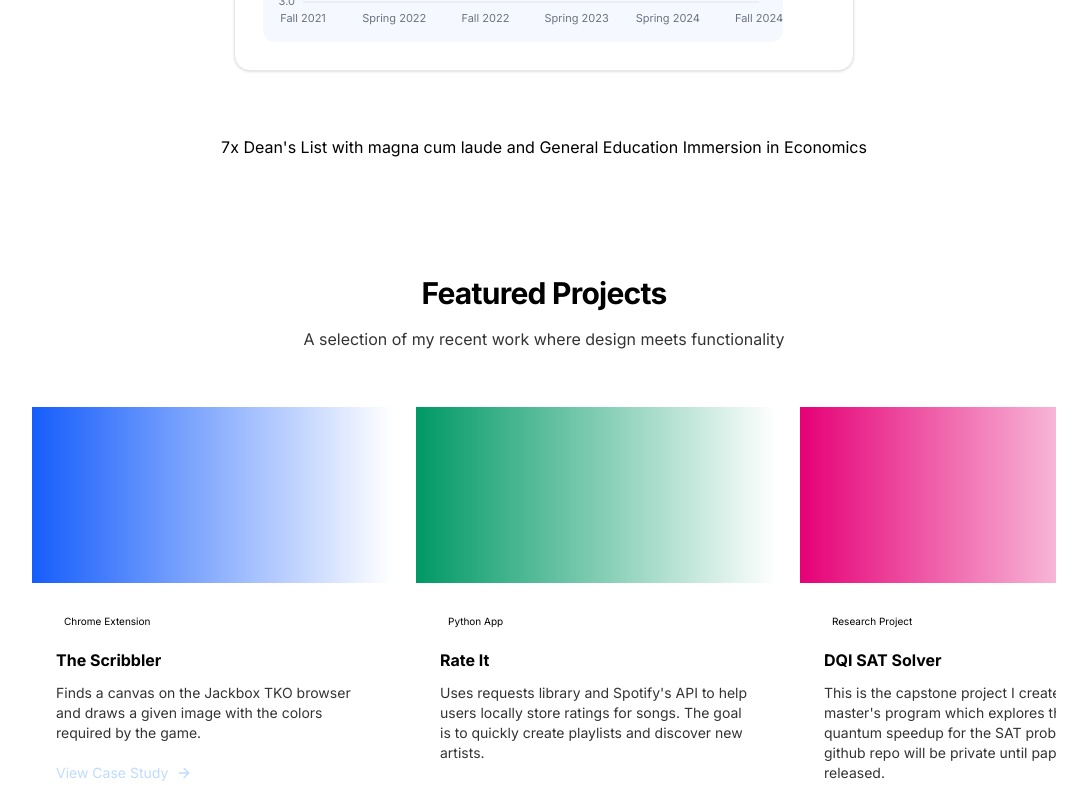
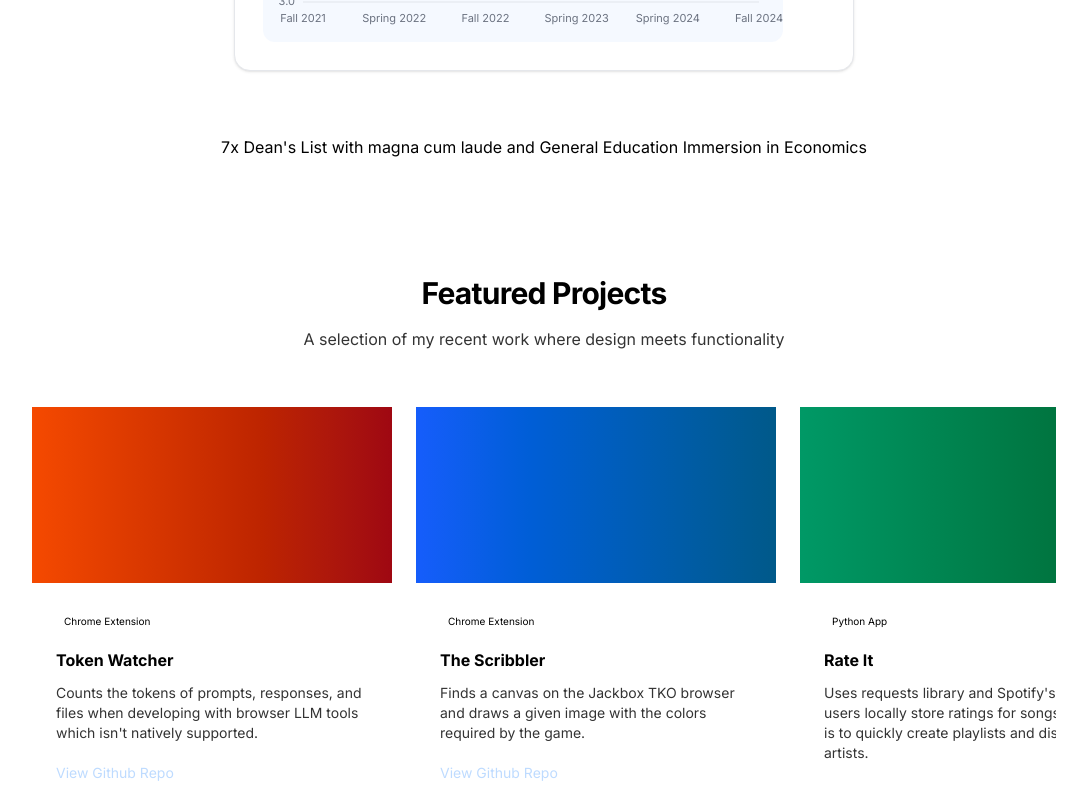
Before and after one commit to kjsLand/kjsLand.github.io, a Next.js app: page / in a window 1280 px wide. Shown: the part 2000-2785 px from the top of the page, without its empty margins (96-1183 px from the left). Built offline with nearby package versions, Linux system fonts and the light colour scheme.

Commit message:
updated personal project count, added token watcher card, and added blog to link tree

```diff
--- a/app/components/StatCard.tsx
+++ b/app/components/StatCard.tsx
@@ -10,12 +10,12 @@ const stats: StatCardProps[] = [
     title: "Work Experiences",
   },
   {
+    number: 5,
+    title: "Personal Projects",
+  },
+  {
     number: 2,
     title: "Degrees",
-    },
-    {
-        number: 4,
-        title: "Personal Projects",
   },
   {
     number: 2,
--- a/app/sections/Contact.tsx
+++ b/app/sections/Contact.tsx
@@ -26,44 +26,41 @@ const contacts: ContactItem[] = [
     href: "mailto:kevin.js.land@gmail.com",
     icon: <FiMail className="w-7 h-7" />,
   },
+  {
+    label: "Blog",
+    value: "@kevin_docs",
+    href: "https://medium.com/@kevin_docs",
+    icon: (
+    <svg className="w-4 h-4" viewBox="0 0 24 24" fill="currentColor">
+      <path d="M13.54 12a6.8 6.8 0 01-6.77 6.82A6.8 6.8 0 010 12a6.8 6.8 0 016.77-6.82A6.8 6.8 0 0113.54 12zm7.42 0c0 3.54-1.51 6.42-3.38 6.42-1.87 0-3.39-2.88-3.39-6.42s1.52-6.42 3.39-6.42 3.38 2.88 3.38 6.42M24 12c0 3.17-.53 5.75-1.19 5.75-.66 0-1.19-2.58-1.19-5.75s.53-5.75 1.19-5.75C23.47 6.25 24 8.83 24 12z"/>
+    </svg>
+  ),
+  },
 ];
 
-function ContactCard({ item }: { item: ContactItem }) {
-  return (
-    <a
-      href={item.href}
+function ContactCard({ item, index }: { item: ContactItem; index: number }) {
+return (
+      <a href={item.href}
       target="_blank"
       rel="noreferrer"
-      className="
-        group
-        rounded-2xl border border-gray-200 bg-white
-        p-6
-        flex items-center gap-4
-        shadow-sm hover:shadow-xl
-        transition-all duration-200
-        hover:-translate-y-1
-      "
+      className="group flex items-center gap-3 px-4 py-3 rounded-xl border border-white/10 bg-white/5 backdrop-blur-sm hover:bg-white/10 hover:border-blue-400/40 transition-all duration-200"
+      style={{ animationDelay: `${index * 60}ms` }}
     >
       {/* Icon */}
-      <div
-        className="
-          w-14 h-14
-          rounded-xl
-          bg-blue-600/10 text-blue-600
-          flex items-center justify-center
-          transition
-          group-hover:bg-blue-600
-          group-hover:text-white
-        "
-      >
+      <div className="w-8 h-8 rounded-lg bg-blue-500/15 text-blue-400 flex items-center justify-center shrink-0 group-hover:bg-blue-500/30 group-hover:text-blue-300 transition-all duration-200">
         {item.icon}
       </div>
 
       {/* Text */}
-      <div>
-        <p className="text-sm text-gray-500">{item.label}</p>
-        <p className="font-medium text-gray-900">{item.value}</p>
+      <div className="min-w-0">
+        <p className="text-[10px] uppercase tracking-widest text-white/40 leading-none mb-0.5">{item.label}</p>
+        <p className="text-sm font-medium text-white/80 group-hover:text-white truncate transition-colors duration-200">{item.value}</p>
       </div>
+
+      {/* Arrow */}
+      <svg className="ml-auto shrink-0 w-3.5 h-3.5 text-white/20 group-hover:text-blue-400 group-hover:translate-x-0.5 transition-all duration-200" fill="none" viewBox="0 0 24 24" stroke="currentColor" strokeWidth="2.5">
+        <path strokeLinecap="round" strokeLinejoin="round" d="M9 5l7 7-7 7" />
+      </svg>
     </a>
   );
 }
@@ -72,18 +69,17 @@ export default function Contact() {
   return (
     <section id="contact" className="py-20">
       <div className="container mx-auto px-4">
-        <div className="text-center mb-12">
-          <h2 className="text-3xl font-bold text-white-900">Contact</h2>
-          <p className="mt-3 text-gray-600">
-            Feel free to reach out or connect with me.
-          </p>
+
+        <div className="text-center mb-10">
+          <h2 className="text-2xl md:text-3xl font-bold text-white">Link Tree</h2>
         </div>
 
-        <div className="max-w-3xl mx-auto px-15 justify-content-center gap-6 grid grid-rows-1 sm:grid-rows-3">
-          {contacts.map((c) => (
-            <ContactCard key={c.label} item={c} />
+        <div className="max-w-sm mx-auto flex flex-col gap-2.5">
+          {contacts.map((c, i) => (
+            <ContactCard key={c.label} item={c} index={i} />
           ))}
         </div>
+
       </div>
     </section>
   );
--- a/app/sections/Projects.tsx
+++ b/app/sections/Projects.tsx
@@ -2,49 +2,52 @@ import { FiArrowRight, FiChevronRight } from "react-icons/fi";
 
 type Project = {
   tag: string;
-  tagClasses: string;
   title: string;
   description: string;
   gradient: string;
-  href?: string;
+  repo_href?: string;
 };
 
 const projects: Project[] = [
   {
     tag: "Chrome Extension",
-    tagClasses: "bg-blue-500/20 text-blue-100 border border-blue-400/30",
+    title: "Token Watcher",
+    description:
+      "Counts the tokens of prompts, responses, and files when developing with browser LLM tools which isn't natively supported.",
+    gradient: "from-orange-600 to-red-800",
+    repo_href: "https://github.com/kjsLand/token_watcher",
+  },
+  {
+    tag: "Chrome Extension",
     title: "The Scribbler",
     description:
       "Finds a canvas on the Jackbox TKO browser and draws a given image with the colors required by the game.",
-    gradient: "from-blue-600 to-black-800",
-    href: "https://github.com/kjsLand/TheScribbler",
+    gradient: "from-blue-600 to-sky-800",
+    repo_href: "https://github.com/kjsLand/TheScribbler",
   },
   {
     tag: "Python App",
-    tagClasses: "bg-emerald-500/20 text-emerald-100 border border-emerald-400/30",
     title: "Rate It",
     description:
       "Uses requests library and Spotify's API to help users locally store ratings for songs. The goal is to quickly create playlists and discover new artists.",
-    gradient: "from-emerald-600 to-black-800",
-    href: "https://github.com/kjsLand/rate_it",
+    gradient: "from-emerald-600 to-green-800",
+    repo_href: "https://github.com/kjsLand/rate_it",
   },
   {
     tag: "Research Project",
-    tagClasses: "bg-pink-500/20 text-pink-100 border border-pink-400/30",
     title: "DQI SAT Solver",
     description:
       "This is the capstone project I created for my master's program which explores the idea of a quantum speedup for the SAT problem. This github repo will be private until paper is released.",
-    gradient: "from-pink-600 to-black-800",
-    href: "https://github.com/kjsLand/DQI_SAT_Solver",
+    gradient: "from-pink-600 to-red-800",
+    repo_href: "https://github.com/kjsLand/DQI_SAT_Solver",
   },
   {
     tag: "Full Stack Website",
-    tagClasses: "bg-yellow-500/20 text-yellow-100 border border-yellow-400/30",
     title: "Vendorstub",
     description:
       "Contract management platform MVP being developed. Tech stack is next.js, tailwind, postgresql, and AWS.",
-    gradient: "from-yellow-600 to-black-800",
-    href: "https://vendorstub.com/",
+    gradient: "from-yellow-600 to-red-800",
+    repo_href: "https://vendorstub.com/",
   },
 ];
 
@@ -110,7 +113,7 @@ export default function Projects() {
                   </p>
 
                   <a
-                    href={p.href ?? "#"}
+                    href={p.repo_href ?? ""}
                     className="
                       mt-5 inline-flex items-center gap-2
                       text-sm
@@ -118,7 +121,7 @@ export default function Projects() {
                       transition
                     "
                   >
-                    View Case Study <FiArrowRight className="h-4 w-4" />
+                    View Github Repo
                   </a>
                 </div>
               </div>
```
Lines whose indentation alone changed are shown as unchanged.
